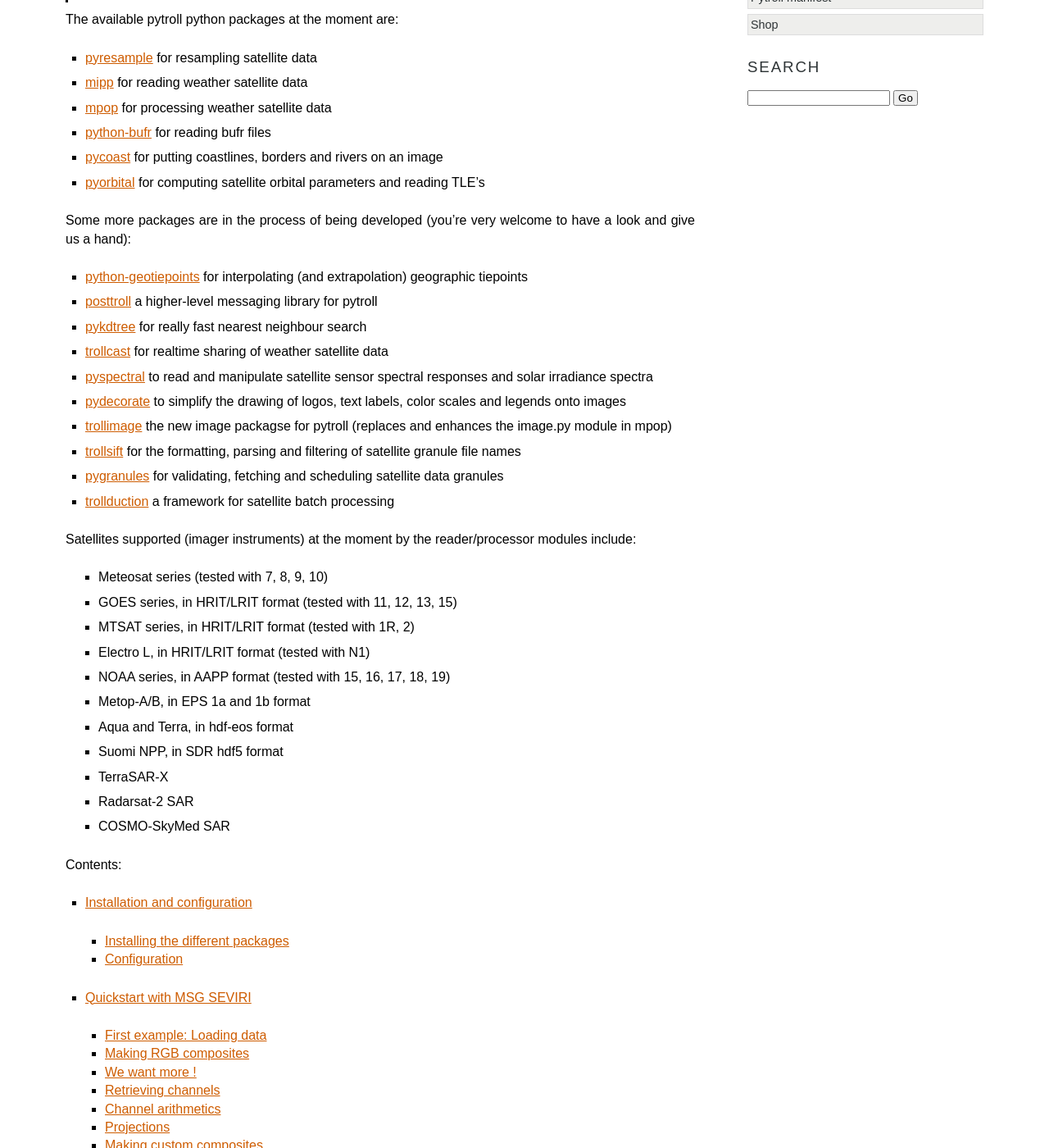
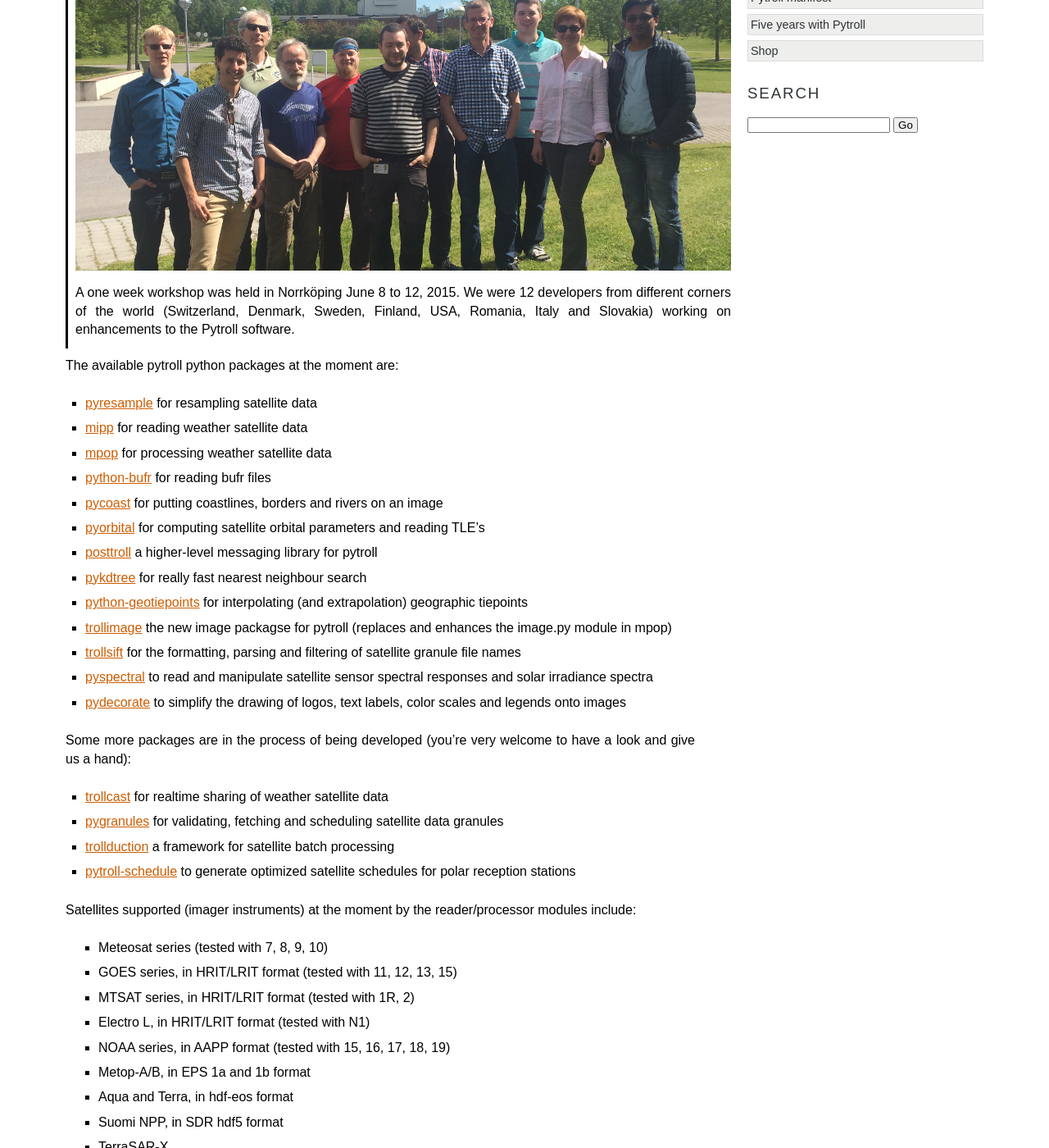
Before and after one commit to pytroll/pytroll, a Sphinx documentation site: the page built from web/source/index.rst, in a window 1280 px wide and 1400 px high, scrolled down 471 px. Shown: the whole window at 82% size. Built offline with Sphinx 7.4.7, drawn with Linux system fonts in a browser that asks for light colours; formulas are drawn with MathJax 3; some of the changed text lies outside the part shown.

Commit message:
Fixing module list and adding workshop note
Signed-off-by: Adam.Dybbroe <a000680@c20671.ad.smhi.se>

```diff
--- /dev/null
+++ b/web/source/five_year_anniversary.rst
@@ -0,0 +1,5 @@
+=======================
+Five years with Pytroll
+=======================
+
+https://www.youtube.com/watch?v=Sxphky9vwGc
--- a/web/source/index.rst
+++ b/web/source/index.rst
@@ -25,16 +25,27 @@ The provided python packages are designed to be used both in R&D environments
 and in 24/7 operational production.
 
 If you want to contact us, you can use the following mailing list:
-https://groups.google.com/group/pytroll or the pytroll IRC channel on freenode: irc://irc.freenode.net/pytroll
-
-..   The two day open Pytroll workshop held in Norrköping, Sweden November 25-26,
-..   2013 is now over. Please check the :doc:`workshop2013` page for
-..   presentations and more.
+https://groups.google.com/group/pytroll or the pytroll IRC channel on
+freenode: irc://irc.freenode.net/pytroll
 
 
-.. note:: Five years with Pytroll!
+.. note:: Pytroll workshop Norrköping 2015
 
-   https://www.youtube.com/watch?v=Sxphky9vwGc
+          +--------------+
+          |   |pict1|    |
+          +--------------+
+          | |figuretext| |
+          +--------------+
+
+.. |pict1| image:: _static/workshop2015june_small.png
+    :height: 356px
+
+.. |figuretext| replace::
+
+   A one week workshop was held in Norrköping June 8 to 12, 2015.  We were 12
+   developers from different corners of the world (Switzerland, Denmark,
+   Sweden, Finland, USA, Romania, Italy and Slovakia) working on enhancements
+   to the Pytroll software.
 
 
 The available pytroll python packages at the moment are:
@@ -45,20 +56,22 @@ The available pytroll python packages at the moment are:
 * python-bufr_ for reading bufr files
 * pycoast_ for putting coastlines, borders and rivers on an image
 * pyorbital_ for computing satellite orbital parameters and reading TLE's
+* posttroll_ a higher-level messaging library for pytroll
+* pykdtree_ for really fast nearest neighbour search
+* python-geotiepoints_ for interpolating (and extrapolation) geographic tiepoints
+* trollimage_ the new image packagse for pytroll (replaces and enhances the image.py module in mpop)
+* trollsift_ for the formatting, parsing and filtering of satellite granule file names
+* pyspectral_ to read and manipulate satellite sensor spectral responses and solar irradiance spectra
+* pydecorate_ to simplify the drawing of logos, text labels, color scales and legends onto images
 
 Some more packages are in the process of being developed (you're very welcome
 to have a look and give us a hand):
 
-* python-geotiepoints_ for interpolating (and extrapolation) geographic tiepoints
-* posttroll_ a higher-level messaging library for pytroll
-* pykdtree_ for really fast nearest neighbour search
 * trollcast_ for realtime sharing of weather satellite data
-* pyspectral_ to read and manipulate satellite sensor spectral responses and solar irradiance spectra
-* pydecorate_ to simplify the drawing of logos, text labels, color scales and legends onto images
-* trollimage_ the new image packagse for pytroll (replaces and enhances the image.py module in mpop)
-* trollsift_ for the formatting, parsing and filtering of satellite granule file names
 * pygranules_ for validating, fetching and scheduling satellite data granules
 * trollduction_ a framework for satellite batch processing
+* pytroll-schedule_ to generate optimized satellite schedules for polar reception stations
+
 
 .. _DMI: http://www.dmi.dk
 .. _SMHI: http://www.smhi.se
@@ -78,6 +91,7 @@ to have a look and give us a hand):
 .. _trollsift: https://github.com/pnuu/trollsift
 .. _pygranules: http://pygranule.readthedocs.org/en/latest
 .. _trollduction: https://github.com/mraspaud/trollduction
+.. _pytroll-schedule: https://github.com/mraspaud/pytroll-schedule
 .. _pytroll5years: https://www.youtube.com/watch?v=Sxphky9vwGc
 
 Satellites supported (imager instruments) at the moment by the reader/processor
@@ -111,6 +126,7 @@ Contents:
    workshop2012
    workshop2013
    manifest
+   five_year_anniversary
    shop
 
 Contact us: https://groups.google.com/group/pytroll
```
Also changed, not shown: other parts of web/source/index.rst (+1 -0 lines), web/source/_static/workshop2015june_small.png (added).
